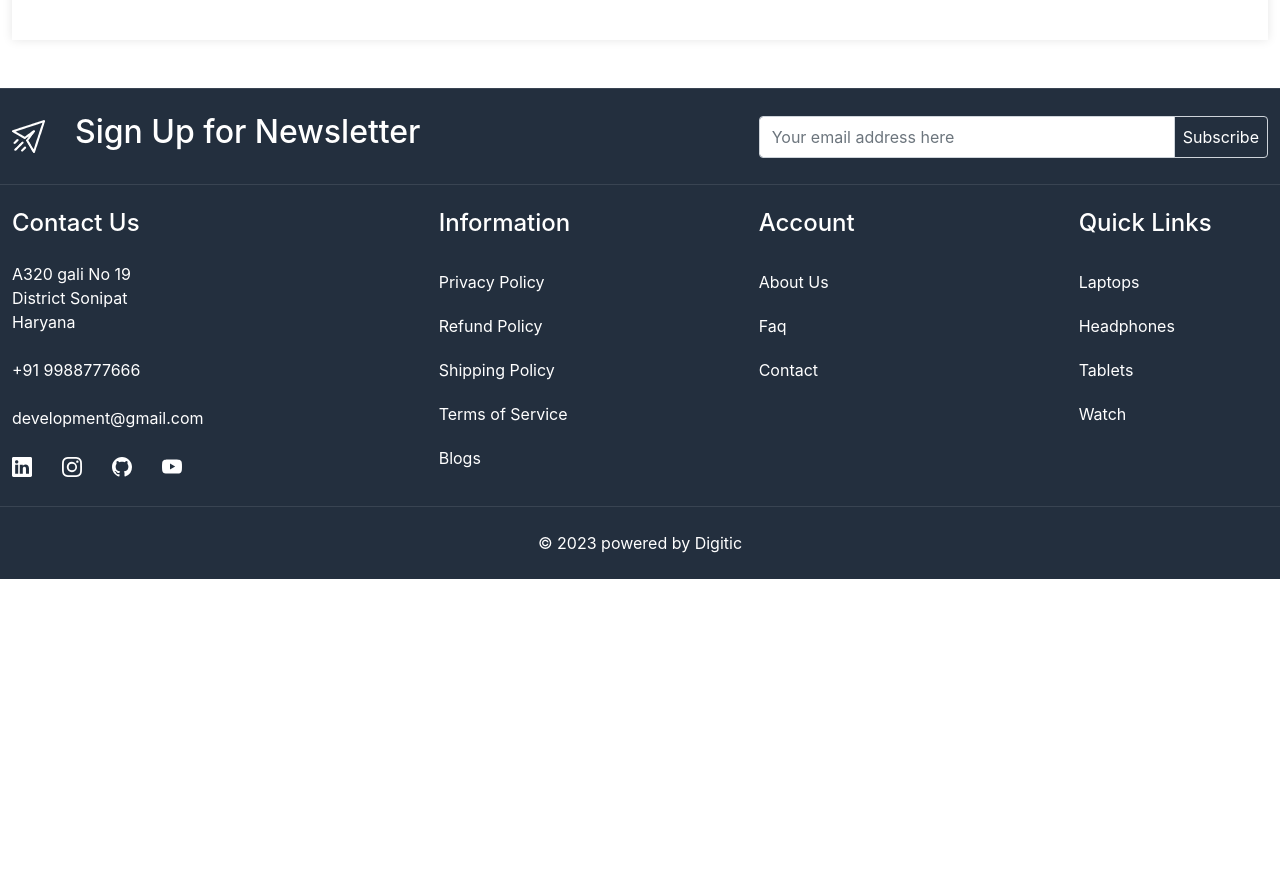
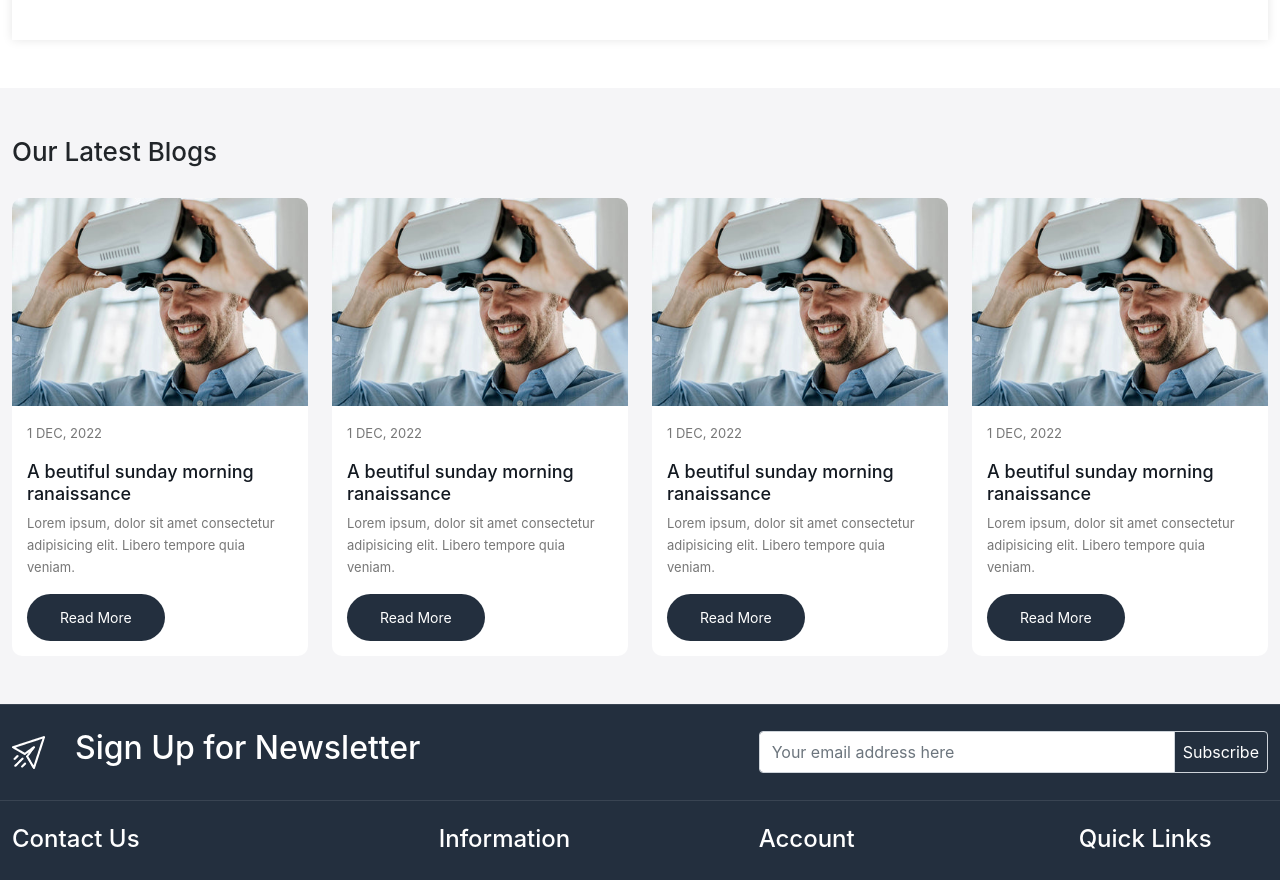
Before and after one commit to nishadamit/ecommerce-mern, a React (Create React App) app in the folder frontend/: page / in a window 1280 px wide. Shown: the part 1438-2318 px from the top of the page. Before the commit the page ends 2017 px from the top, so only its background shows below. Built offline with nearby package versions, Linux system fonts and the light colour scheme.

Commit message:
blog card added in frontend

```diff
--- a/frontend/src/App.css
+++ b/frontend/src/App.css
@@ -11,6 +11,7 @@
   --color-bf4800: #bf4800;
   --color-f5f5f7: #f5f5f7;
   --color-ededed: #ededed;
+  --color-777777: #777777;
 }
 body {
   font-family: "Rubik", sans-serif;
@@ -49,6 +50,13 @@ a {
   padding: 15px;
   background-color: #fff;
   box-shadow: 0px 0px 10px #0000001a;
+}
+
+.section-heading {
+  font-size: 26px;
+  line-height: 32px;
+  font-weight: 500;
+  margin-bottom: 30px;
 }
 
 /* header starts here  */
@@ -200,4 +208,36 @@ footer .input-group-text {
   border-right: 1px solid var(--color-ededed);
 }
 /* categoris ends here  */
+
+/* blog card  */
+.blog-card {
+  background-color: #fff;
+  border-radius: 10px;
+}
+.blog-card img {
+  border-top-left-radius: 10px;
+  border-top-right-radius: 10px;
+}
+.blog-content {
+  padding: 15px;
+}
+.blog-content p.date {
+  font-size: 13px;
+  line-height: 24px;
+  text-transform: uppercase;
+  letter-spacing: 0;
+  font-weight: 400;
+  padding: 0;
+  color: var(--color-777777);
+}
+.blog-content .title {
+  font-size: 18px;
+  color: var(--color-131921);
+}
+.blog-content p.desc {
+  font-size: 13px;
+  line-height: 22px;
+  color: var(--color-777777);
+}
+/* blog card ends here  */
 /* home ends here */
--- /dev/null
+++ b/frontend/src/components/BlogCard.jsx
@@ -0,0 +1,24 @@
+import React from "react";
+import { Link } from "react-router-dom";
+const BlogCard = () => {
+  return (
+    <div className="col-3">
+      <div className="blog-card">
+        <div className="image-card">
+          <img src="images/blog-1.jpg" alt="blog" className="img-fluid" />
+        </div>
+        <div className="blog-content">
+          <p className="date">1 dec, 2022</p>
+          <h5 className="title">A beutiful sunday morning ranaissance</h5>
+          <p className="desc">
+            Lorem ipsum, dolor sit amet consectetur adipisicing elit. Libero
+            tempore quia veniam.
+          </p>
+          <Link className="button">Read More</Link>
+        </div>
+      </div>
+    </div>
+  );
+};
+
+export default BlogCard;
--- a/frontend/src/pages/Home.jsx
+++ b/frontend/src/pages/Home.jsx
@@ -1,6 +1,7 @@
 import React from "react";
 import { Link } from "react-router-dom";
 import Marquee from "react-fast-marquee";
+import BlogCard from "../components/BlogCard";
 
 const Home = () => {
   return (
@@ -242,6 +243,19 @@ const Home = () => {
           </div>
         </div>
       </section>
+      <section className="blog-wrapper py-5 home-wrapper-2">
+        <div className="container-xxl">
+          <div className="row">
+            <div className="col-12">
+              <h3 className="section-heading">Our Latest Blogs</h3>
+            </div>
+            <BlogCard />
+            <BlogCard />
+            <BlogCard />
+            <BlogCard />
+          </div>
+        </div>
+      </section>
     </>
   );
 };
```
